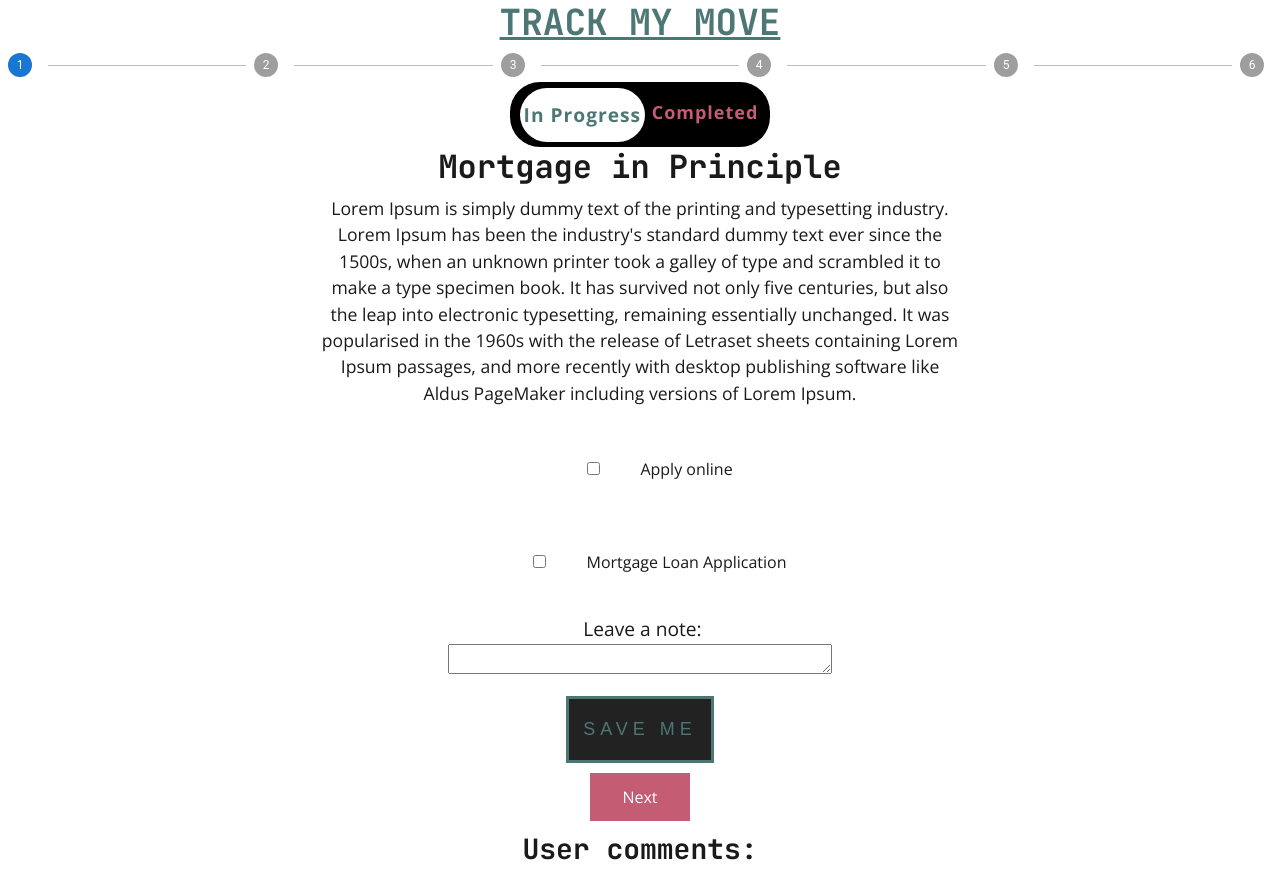
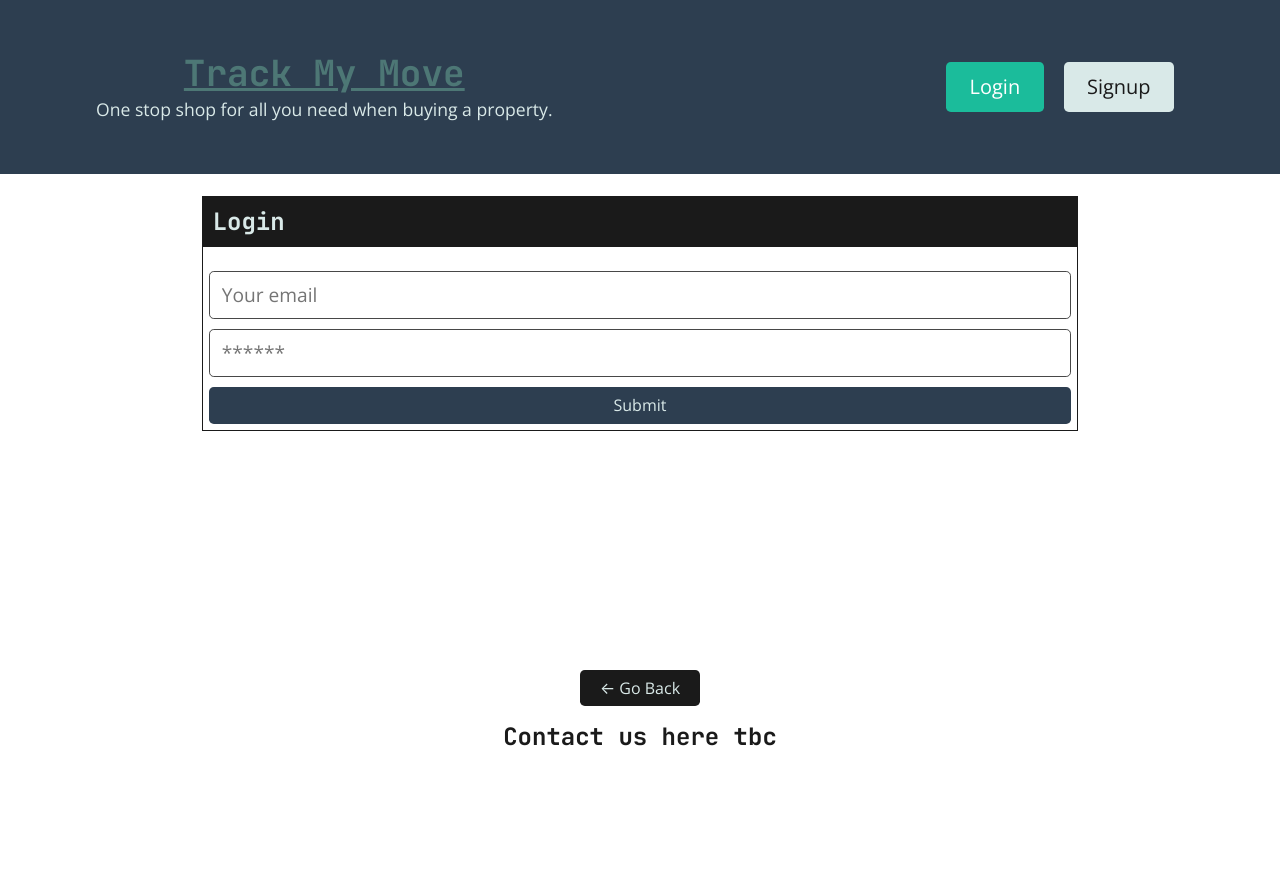
Before and after one commit to sghosh17/track-my-move-initial, a React (Create React App) app in the folder client/: page /login in a window 1280 px wide. After the commit the page ends 800 px from the top, so only its background shows below. Built offline with nearby package versions, Linux system fonts and the light colour scheme.

Commit message:
#15 Wrapped the StepContext around BuyerHome page instead of globally on App.js - Header issue fixed

```diff
--- a/client/src/App.js
+++ b/client/src/App.js
@@ -18,6 +18,8 @@ import Header from "./components/Header";
 import Footer from "./components/Footer";
 import Auth from "./utils/auth";
 import AuthLock from "./components/AuthLock/index";
+
+import StepContext from "./StepContext";
 
 // Construct our main GraphQL API endpoint
 const httpLink = createHttpLink({
@@ -58,7 +60,9 @@ function App() {
                   path="/"
                   element={
                     Auth.getProfile()?.data?.role === "Buyer" ? (
-                      <BuyerHome />
+                      <StepContext>
+                        <BuyerHome />
+                      </StepContext>
                     ) : (
                       <EstateHome />
                     )
--- a/client/src/index.js
+++ b/client/src/index.js
@@ -3,14 +3,11 @@ import ReactDOM from "react-dom";
 import "./index.css";
 import App from "./App";
 import reportWebVitals from "./reportWebVitals";
-import StepContext from "./StepContext";
 
 ReactDOM.render(
-  <StepContext>
-    <React.StrictMode>
-      <App />
-    </React.StrictMode>
-  </StepContext>,
+  <React.StrictMode>
+    <App />
+  </React.StrictMode>,
   document.getElementById("root")
 );
 
```
Also changed, not shown: 1 other file (tests, documents, lock files or other folders).
